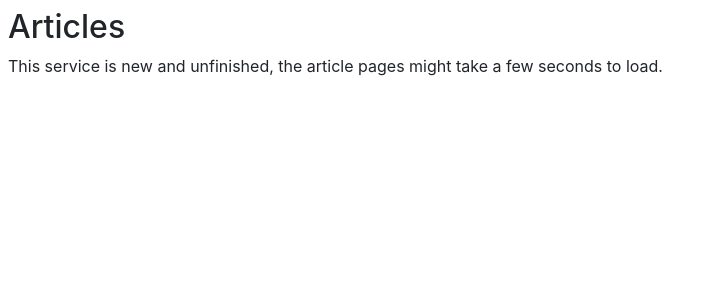
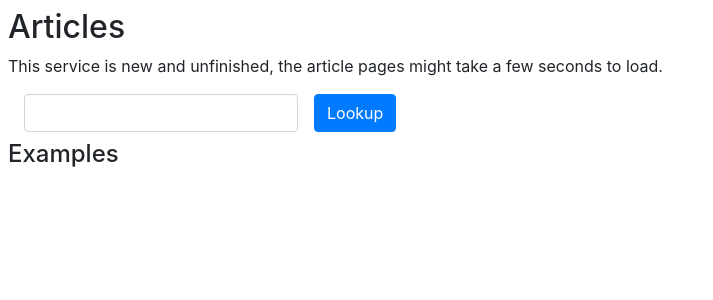
Before and after one commit to EdwardBetts/add-citation, a Flask app: template templates/index.html in a window 1280 px wide. Shown: the part 56-356 px from the top of the page, without its empty margins (0-713 px from the left). Run offline with Flask 2, Linux system fonts and the light colour scheme; the template is opened without the code that fills it, so the values that code supplies are empty; parts of the project's set-up code (start-up, migrations or seed data) failed here and were passed over; some libraries are stand-ins or nearby versions.

Commit message:
Add article title form

```diff
--- a/app.py
+++ b/app.py
@@ -23,6 +23,10 @@ def exception_handler(e):
 
 @app.route('/')
 def index():
+    if 'title' in request.args:
+        title = request.args['title'].strip().replace(' ', '_')
+        if title:
+            return redirect(url_for('article_page', title=title))
     articles = [line[:-1] for line in open('data/articles')]
     return render_template('index.html', articles=articles)
 
--- a/templates/index.html
+++ b/templates/index.html
@@ -9,6 +9,16 @@
 
   <p>This service is new and unfinished, the article pages might take a few seconds to load.</p>
 
+<form class="form-inline">
+  <div class="form-group mx-sm-3 mb-2">
+    <label for="title" class="sr-only">Article title</label>
+    <input type="text" name="title" class="form-control" id="title">
+  </div>
+  <button type="submit" class="btn btn-primary mb-2">Lookup</button>
+</form>
+
+  <h4>Examples</h4>
+
   <ul>
     {% for title in articles %}
       <li><a href="{{ url_for('article_page', title=title.replace(' ', '_')) }}">{{ title }}</li>
```
